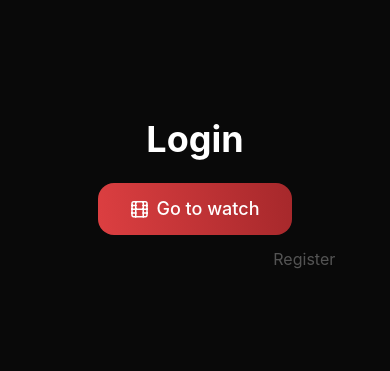
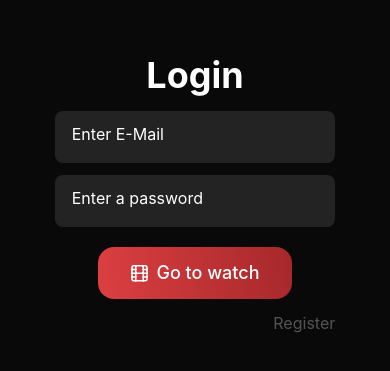
Before and after one commit to a2d7cc/native-cinema, a React Native app: screen / in a window 390 px wide. Shown: the part 227-598 px from the top of the page. Built offline with nearby package versions, Linux system fonts and the light colour scheme.

Commit message:
Auth Fields

```diff
--- a/app/components/screens/auth/Auth.tsx
+++ b/app/components/screens/auth/Auth.tsx
@@ -1,40 +1,53 @@
-import { Button, Loader } from '@/components/ui'
-import { IAuthFormData } from '@/shared/types/auth.interface'
 import { FC, PropsWithChildren, useState } from 'react'
 import { SubmitHandler, useForm } from 'react-hook-form'
 import { Pressable, Text, View } from 'react-native'
 
+import { Button, Loader } from '@/components/ui'
+import DismissKeyboard from '@/components/ui/form-elements/field/DismissKeyboard'
+
+import { IAuthFormData } from '@/shared/types/auth.interface'
+
+import AuthFields from './AuthFields'
+
 const Auth: FC<PropsWithChildren> = ({ children }) => {
 	const [isReg, setIsReg] = useState(false)
-	const { handleSubmit, reset, control } = useForm({
+	const { handleSubmit, reset, control } = useForm<IAuthFormData>({
 		mode: 'onChange'
 	})
 
-	const onSubmit:SubmitHandler<IAuthFormData> = ({email, password}) => {}
+	const onSubmit: SubmitHandler<IAuthFormData> = ({ email, password }) => {
+		console.log(email, password)
+	}
 
 	const isLoading = false
 
 	return (
-		<View  className='mx-2 items-center justify-center h-full'>
+		<DismissKeyboard>
+			<View className='mx-2 items-center justify-center h-full'>
 				<View className='w-9/12'>
 					<Text className='text-center text-white text-4xl font-bold mb-2.5'>
-					{isReg? 'Register' : 'Login'}
+						{isReg ? 'Register' : 'Login'}
 					</Text>
-				{isLoading ? <Loader /> : <>
-				{/* Fields */}
+					{isLoading ? (
+						<Loader />
+					) : (
+						<>
+							<AuthFields control={control} isPassRequired />
+
 							<Button onPress={handleSubmit(onSubmit)} icon={'film'}>
 								Go to watch
 							</Button>
 
-
 							<Pressable onPress={() => setIsReg(!isReg)}>
 								<Text className='text-white opacity-30 text-right text-base mt-3'>
-					{isReg? 'Login' : 'Register'}
+									{isReg ? 'Login' : 'Register'}
 								</Text>
 							</Pressable>
-				</>}
+						</>
+					)}
 				</View>
 			</View>
+		</DismissKeyboard>
 	)
 }
 
--- /dev/null
+++ b/app/components/screens/auth/AuthFields.tsx
@@ -0,0 +1,52 @@
+import { FC } from 'react'
+import { Control } from 'react-hook-form'
+import { Text, View } from 'react-native'
+
+import Field from '@/components/ui/form-elements/field/Field'
+
+import { validEmail } from '@/shared/regex'
+import { IAuthFormData } from '@/shared/types/auth.interface'
+
+interface IAuthFields {
+	control: Control<IAuthFormData>
+	isPassRequired?: boolean
+}
+
+const AuthFields: FC<IAuthFields> = ({ control, isPassRequired }) => {
+	return (
+		<>
+			<Field<IAuthFormData>
+				placeholder='Enter E-Mail'
+				control={control}
+				name='email'
+				rules={{
+					required: 'Email',
+					pattern: {
+						value: validEmail,
+						message: 'Please enter a valid email address'
+					}
+				}}
+				keyboardType='email-address'
+			/>
+
+			<Field<IAuthFormData>
+				placeholder='Enter a password'
+				control={control}
+				name='password'
+				rules={
+					isPassRequired
+						? {
+								required: 'Password is required!',
+								minLength: {
+									value: 6,
+									message: 'Password should be minimum 6 characters long'
+								}
+						  }
+						: {}
+				}
+			/>
+		</>
+	)
+}
+
+export default AuthFields
--- /dev/null
+++ b/app/components/ui/form-elements/field/DismissKeyboard.tsx
@@ -0,0 +1,27 @@
+import { FC, PropsWithChildren } from 'react'
+import {
+	Keyboard,
+	TouchableWithoutFeedback,
+	View,
+	ViewProps
+} from 'react-native'
+
+const DismissKeyboard: FC<PropsWithChildren<ViewProps>> = ({
+	children,
+	...rest
+}) => {
+	return (
+		<TouchableWithoutFeedback onPress={Keyboard.dismiss} accessible={false}>
+			<View
+				style={{
+					flex: 1
+				}}
+				{...rest}
+			>
+				{children}
+			</View>
+		</TouchableWithoutFeedback>
+	)
+}
+
+export default DismissKeyboard
--- /dev/null
+++ b/app/components/ui/form-elements/field/Field.tsx
@@ -0,0 +1,27 @@
+import { FC } from 'react'
+import { Controller } from 'react-hook-form'
+import { Text, TextInput, View } from 'react-native'
+import cn from 'clsx'
+
+import { IField } from './field.interface'
+
+const Field = <T extends Record<string, any>>({
+	control,
+	rules,
+	name,
+	className,
+	...rest
+}: IField<T>): JSX.Element => {
+	return (
+		<Controller control={control} name={name} rules={rules} render={
+			({field: {value, onChange, onBlur}, fieldState: {error}}) => <>
+				<View className={cn('bg-[#232323] w-full border rounded-lg pb-4 pt-2.5 px-4 my-1.5', error? 'border-red' : 'border-transparent')}>
+					<TextInput autoCapitalize={'none'} onChangeText={onChange} onBlur={onBlur}
+					value={(value || '').toString()} className='text-white text-base' {...rest} />
+				</View>
+				{error && <Text className='text-red'>{error.message}</Text>}
+		</>} />
+	)
+}
+
+export default Field
--- /dev/null
+++ b/app/components/ui/form-elements/field/field.interface.ts
@@ -0,0 +1,11 @@
+import { Control, FieldPath,  FieldValues,  RegisterOptions } from "react-hook-form";
+import { TextInputProps } from "react-native";
+
+export interface IField<T extends FieldValues> extends Omit<TextInputProps, 'onChange' | 'onChangeText' | 'value'>{
+	control: Control<T>
+	name: FieldPath<T>
+	rules?: Omit<
+		RegisterOptions<T, FieldPath<T>>,
+		'valueAsNumber' | 'valueAsDate' | 'setValueAs' | 'disabled'
+	>
+}
--- /dev/null
+++ b/app/shared/regex.ts
@@ -0,0 +1,2 @@
+export const validEmail =
+	/^(([^<>()[\]\\.,;:\s@"]+(\.[^<>()[\]\\.,;:\s@"]+)*)|(".+"))@((\[[0-9]{1,3}\.[0-9]{1,3}\.[0-9]{1,3}\.[0-9]{1,3}])|(([a-zA-Z\-0-9]+\.)+[a-zA-Z]{2,}))$/
```
Lines whose indentation alone changed are shown as unchanged.
